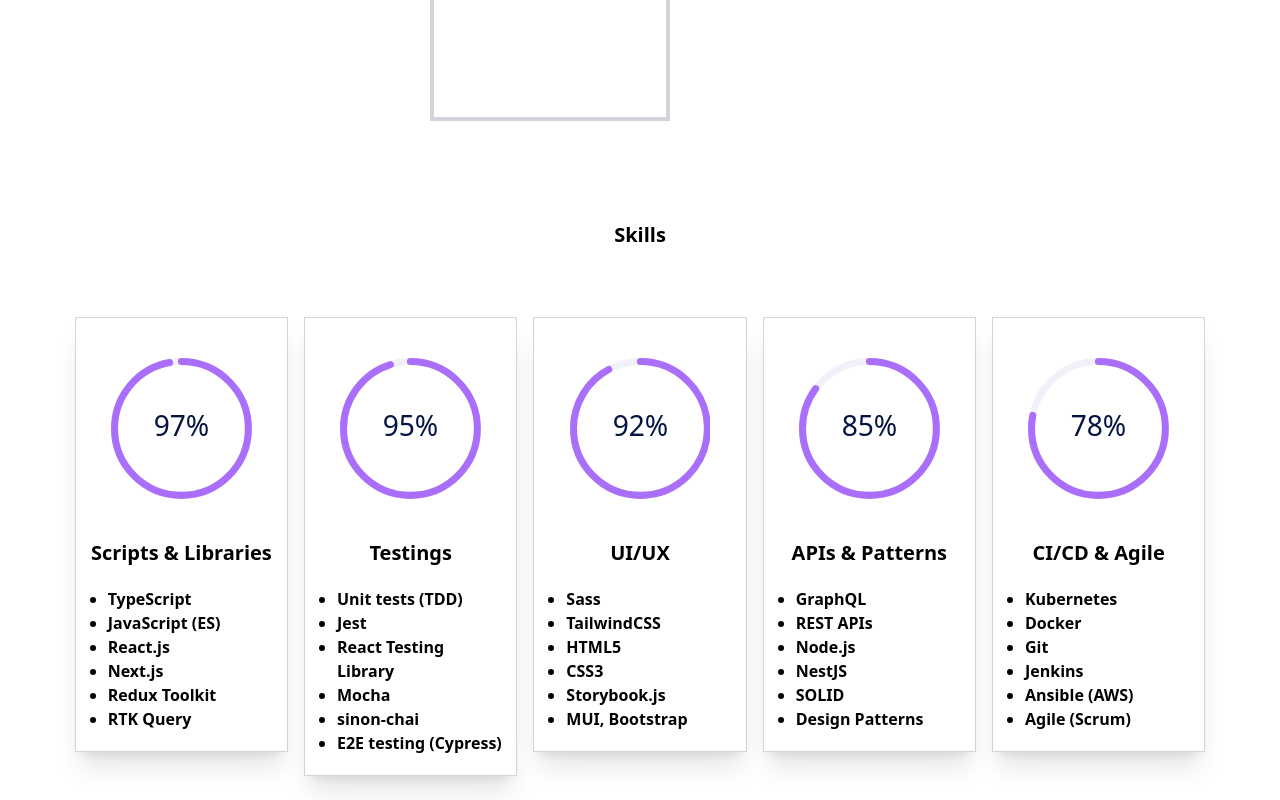
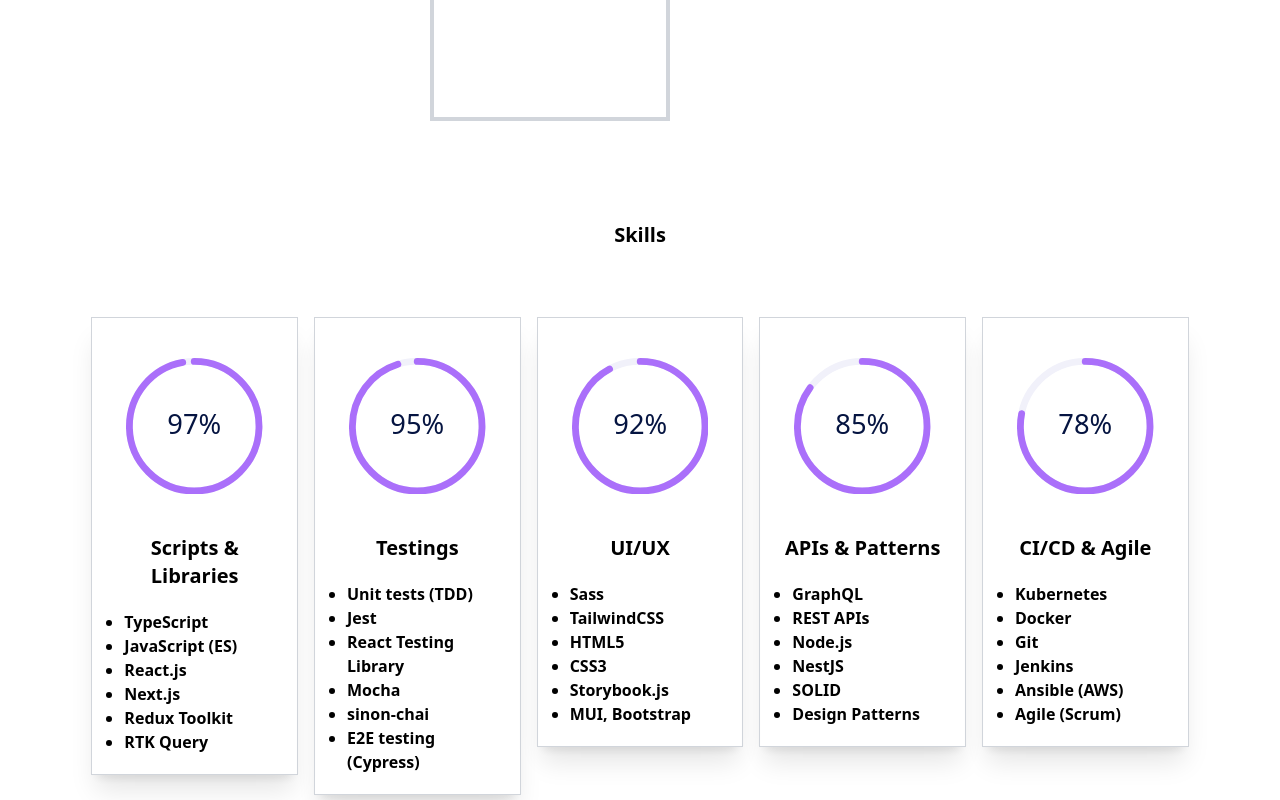
Before and after one commit to mehradi-github/ref-portfolio, a Next.js app: page / in a window 1280 px wide. Shown: the part 2620-3420 px from the top of the page. Built offline with nearby package versions, Linux system fonts and the light colour scheme; a web font is replaced by a local one.

Commit message:
Fixing SkillCards justify center

```diff
--- a/components/Skills/SkillCard.tsx
+++ b/components/Skills/SkillCard.tsx
@@ -10,7 +10,7 @@ interface P {
 const SkillCard: FC<P> = ({ title, items, percentage, pathColor }) => {
   return (
     <div className="flex flex-col justify-center items-start w-full sm:w-5/12 lg:w-3/12 xl:w-2/12  h-full border-[1px] border-solid border-gray-300 shadow-xl m-2">
-      <div className="mb-5 mt-10 self-center w-2/3 h-auto">
+      <div className="mb-5 mt-10 self-center w-2/3 sm:w-1/3 lg:w-2/3 h-auto">
         <CircularProgressbar
           value={percentage}
           text={`${percentage}%`}
--- a/components/Skills/index.tsx
+++ b/components/Skills/index.tsx
@@ -7,11 +7,11 @@ interface P {
 }
 const Skills: FC<P> = ({ sctionRef }) => {
   return (
-    <section ref={sctionRef} id="skills" className="min-h-screen pt-20">
+    <section ref={sctionRef} id="skills" className="w-full p-5 pt-20">
       <h1 className="text-xl font-bold mx-auto w-full p-5 mb-10 text-center ">
         Skills
       </h1>
-      <div className=" w-full h-auto container mx-auto">
+      <div className=" w-full h-auto mx-auto">
         <div className=" flex flex-row justify-center items-start flex-wrap ">
           {[
             {
```
